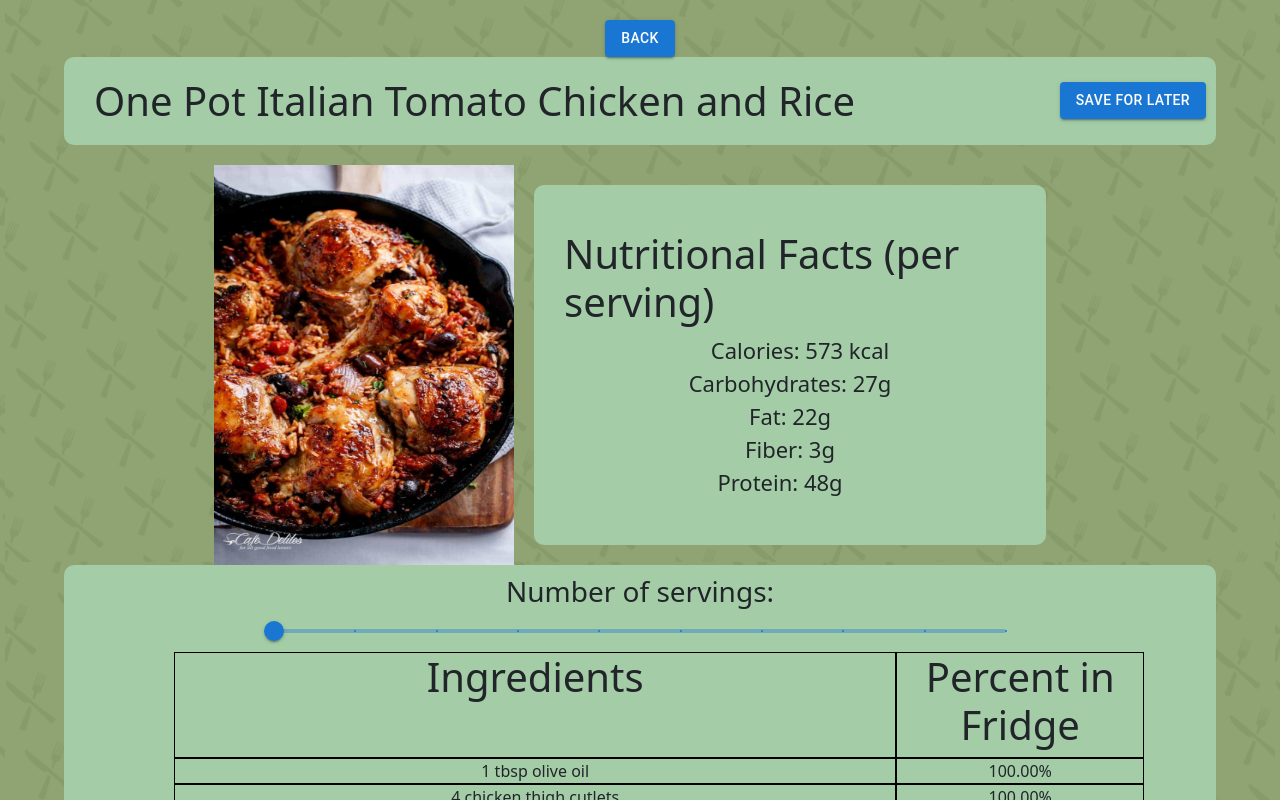
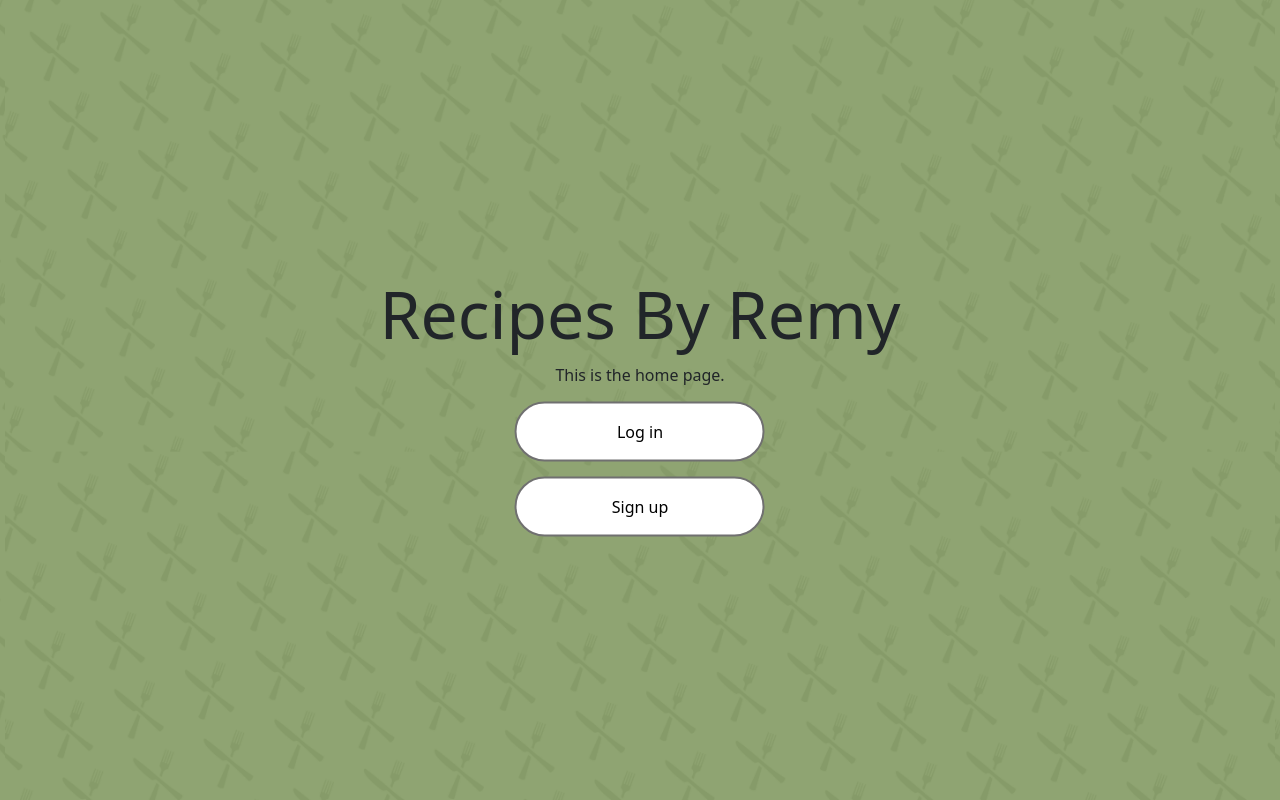
Before and after one commit to Freddydeddydoo/RecipesByRemy, a React (Create React App) app in the folder recipes-with-remy/: page / in a window 1280 px wide. Shown: the top 800 px of the page. Built offline with nearby package versions, Linux system fonts and the light colour scheme.

Commit message:
Fix paths

```diff
--- a/recipes-with-remy/src/App.js
+++ b/recipes-with-remy/src/App.js
@@ -8,7 +8,7 @@
 import View from './Pages/view'
 import Signup from './Pages/signup'
 import Efridge from './Pages/efridge';
-import {useState, useEffect} from 'react'
+import { useState, useEffect } from 'react'
 
 import 'bootstrap/dist/css/bootstrap.min.css';
 
@@ -19,11 +19,13 @@
     <div className="App">
       <BrowserRouter>
         <Routes>
-          <Route path="/" element={<View email={email} loggedIn={loggedIn} setLoggedIn={setLoggedIn} />} />
-          <Route path="/login" element={<Login/>} />
-          <Route path="/profile" element={<Profile/>}/>
-          <Route path="/Signup" element={<Signup/>} />
-          <Route path="/efridge" element={<Efridge/>}/>
+          <Route path="/" element={<Home email={email} loggedIn={loggedIn} setLoggedIn={setLoggedIn} />} />
+          <Route path="/login" element={<Login />} />
+          <Route path="/profile" element={<Profile />} />
+          <Route path="/Signup" element={<Signup />} />
+          <Route path="/efridge" element={<Efridge />} />
+          <Route path="/view" element={<View />} />
+          <Route path="/profile" element={<Profile />} />
         </Routes>
       </BrowserRouter>
     </div>
```
